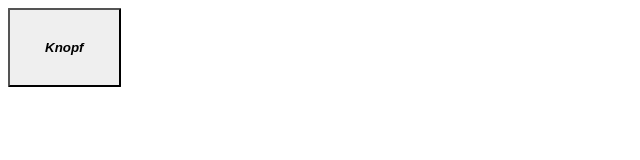
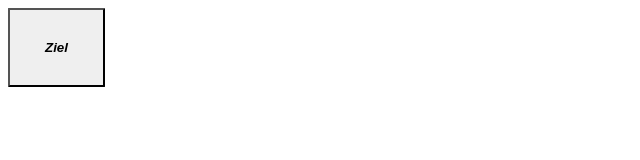
Before and after one commit to Ahisi1/praktikum, a plain HTML site: page index.html in a window 1280 px wide. Shown: the whole page, without its empty margins (0-640 px from the left). Drawn offline with Linux system fonts and the light colour scheme.

Commit message:
fix: taste unbenennen

```diff
--- a/index.html
+++ b/index.html
@@ -19,7 +19,7 @@
     </head>
     <body>
     <button class="btn" onclick="showAlert()">
-      Knopf
+      Ziel
     </button>
   </body>
 </html>
```
